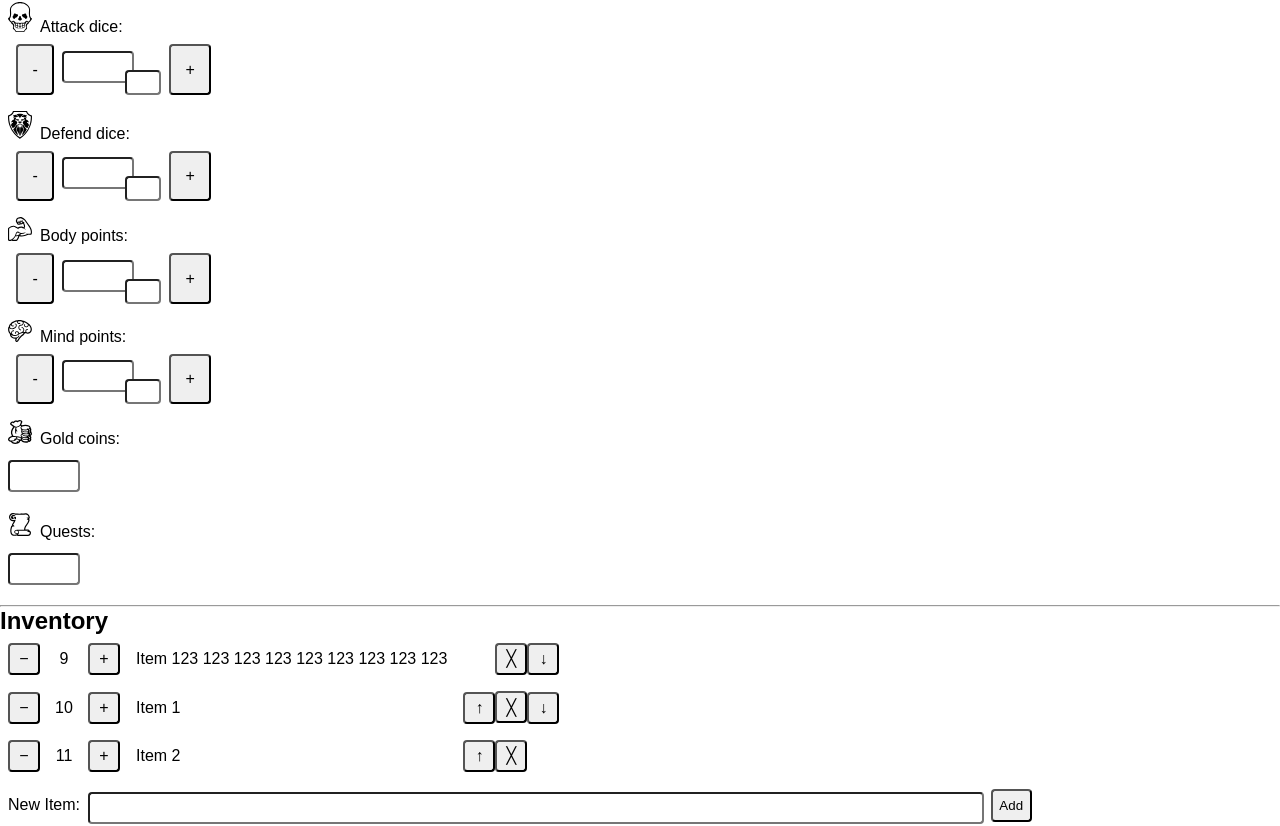
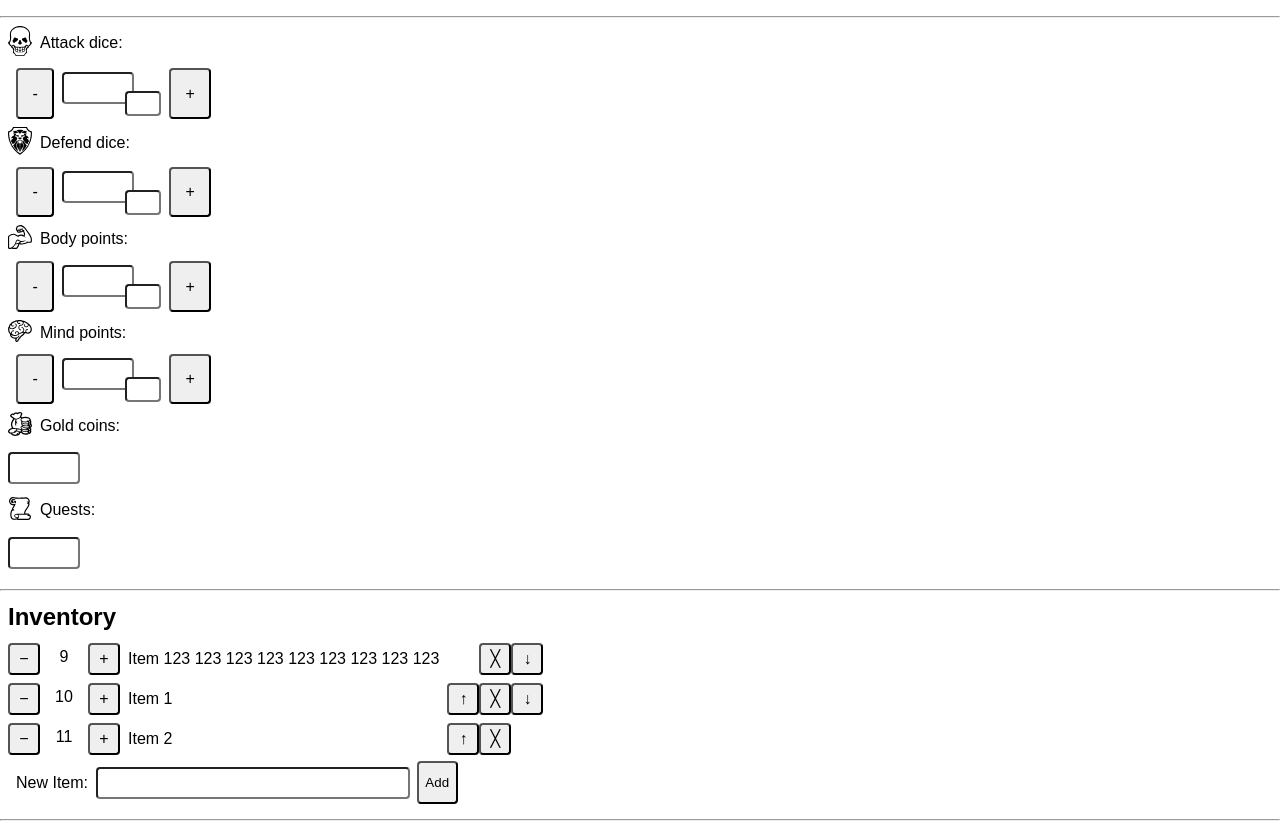
Before and after one commit to fburato/heroquest-character-sheet, a Next.js app: page / in a window 1280 px wide. Shown: the part 202-1028 px from the top of the page. Built offline with nearby package versions, Linux system fonts and the light colour scheme.

Commit message:
Complete CSS structure

```diff
--- a/src/app/components/character_sheet.tsx
+++ b/src/app/components/character_sheet.tsx
@@ -9,40 +9,42 @@ const NumericFieldWithBase: FC<{
     label: string,
 }> = ({ valueId, label }) => {
     return (
-        <div className="numericFieldWithBase numericField" id={valueId}>
-            <span className="numericFieldLabel">{label}</span>
-            <div>
+        <>
+            <div className="numericFieldLabel" id={valueId + "Label"}>
+                <span>{label}</span>
+            </div>
             <button className="minus">-</button>
-                <div className="inputs">
+            <div className="fields">
                 <input type="number" id={valueId + "Value"} name={valueId + "Value"} className="numericFieldInput" />
                 <input type="number" id={valueId + "Base"} name={valueId + "Base"} className="baseNumericFieldInput" />
             </div>
             <button className="plus">+</button>
-            </div>
-        </div>
+        </>
     )
 }
 
-const NumericField: FC<{valueId: string, label: string}> = ({valueId, label}) => {
+const NumericField: FC<{ valueId: string, label: string }> = ({ valueId, label }) => {
     return (
-        <div className="numericField" id={valueId}>
-            <span className="numericFieldLabel">{label}</span>
+        <>
+            <div className="numericFieldLabel" id={valueId + "Label"}>
+                <span>{label}</span>
+            </div>
             <div>
                 <div className="inputs">
-                <input type="number" id={valueId + "Value"} name={valueId + "Value"} className="numericFieldInput"/>
+                    <input type="number" id={valueId + "Value"} name={valueId + "Value"} className="numericFieldInput" />
                 </div>
             </div>
-        </div>
+        </>
     )
 }
 
-const Quantity: FC<{quantity: number, id: number}> = ({quantity, id}) => {
+const Quantity: FC<{ quantity: number }> = ({ quantity }) => {
     return (
-        <div className="quantity" id={"qty-" + id}>
+        <>
             <button className="minus" aria-label="Decrease">&minus;</button>
             <input type="number" className="input-box" value={quantity} />
             <button className="plus" aria-label="Increase">+</button>
-        </div>
+        </>
     )
 }
 
@@ -52,32 +54,29 @@ enum ButtonPosition {
     Last,
 }
 
-const ActionButton: FC<{position: ButtonPosition}> = ({position}) => {
+const ActionButton: FC<{ position: ButtonPosition }> = ({ position }) => {
     return (
-        <div className="actionButton">
-            <div>
-                <button className="up" aria-label="Move up" style={{visibility: (position == ButtonPosition.First ? "hidden" : "visible")}}>&#x2191;</button>
+        <>
+            <button className="up" aria-label="Move up" style={{ visibility: (position == ButtonPosition.First ? "hidden" : "visible") }}>&#x2191;</button>
             <button className="delete" aria-label="Delete">&#x2573;</button>
-                <button className="down" aria-label="Move down" style={{visibility: (position == ButtonPosition.Last ? "hidden" : "visible") }}>&#x2193;</button>
-            </div>
-        </div>
+            <button className="down" aria-label="Move down" style={{ visibility: (position == ButtonPosition.Last ? "hidden" : "visible") }}>&#x2193;</button>
+        </>
     )
 }
 
 //eslint-disable-next-line  @typescript-eslint/no-empty-object-type
-const Inventory: FC<{}> = ({}) => {
+const Inventory: FC<{}> = ({ }) => {
     return (
         <div id="inventory">
-        <ul id="inventoryList">
-            <li><Quantity quantity={9} id={0} /><div className="item">Item 123 123 123 123 123 123 123 123 123</div><ActionButton position={ButtonPosition.First}/></li>
-            <li><Quantity quantity={10} id={1} /><div className="item">Item 1</div><ActionButton position={ButtonPosition.Middle}/></li>
-            <li><Quantity quantity={11} id={2} /><div className="item">Item 2</div><ActionButton position={ButtonPosition.Last}/></li>
-        </ul>
-        <div id="newItemForm">
-            <label htmlFor="newItem">New Item:</label>
-            <input type="text" id="newItem" name="newItem" />
-            <button aria-label="Add item">Add</button>
-        </div>
+            <Quantity quantity={9} id={0} />
+            <div className="item">Item 123 123 123 123 123 123 123 123 123</div>
+            <ActionButton position={ButtonPosition.First} />
+            <Quantity quantity={10} id={1} />
+            <div className="item">Item 1</div>
+            <ActionButton position={ButtonPosition.Middle} />
+            <Quantity quantity={11} id={2} />
+            <div className="item">Item 2</div>
+            <ActionButton position={ButtonPosition.Last} />
         </div>);
 }
 
@@ -90,23 +89,31 @@ export default function CharacterSheet() {
             <section id="general">
                 <label htmlFor="characterName">Name:</label>
                 <input type="text" id="characterName" name="characterName" />
-
                 <label htmlFor="characterType">Character:</label>
                 <input type="text" id="characterType" name="characterName" />
             </section>
             <hr />
             <section id="characterValues">
+                <div id="characterValuesBase">
                     <NumericFieldWithBase valueId="attackDice" label="Attack dice:" />
                     <NumericFieldWithBase valueId="defendDice" label="Defend dice:" />
                     <NumericFieldWithBase valueId="bodyPoints" label="Body points:" />
                     <NumericFieldWithBase valueId="mindPoints" label="Mind points:" />
+                </div>
+                <div id="characterValuesFree">
                     <NumericField valueId="goldCoins" label="Gold coins:" />
                     <NumericField valueId="quests" label="Quests:" />
+                </div>
             </section>
             <hr />
-            <section id="inventory">
+            <section id="inventorySection">
                 <h1>Inventory</h1>
                 <Inventory />
+                <div id="newItemForm">
+                    <label htmlFor="newItem">New Item:</label>
+                    <input type="text" id="newItem" name="newItem" />
+                    <button aria-label="Add item">Add</button>
+                </div>
             </section>
             <hr />
             <section id="notes">
--- a/src/app/components/style.css
+++ b/src/app/components/style.css
@@ -1,8 +1,18 @@
+section {
+    margin: 0.5em;
+}
+
+h1 {
+    margin-top: 0.5em;
+    margin-bottom: 0.5em;
+}
+
 #header {
     font-size: xx-large;
 }
+
 #header::before {
-    content:url("/icons/header_axe.svg");
+    content: url("/icons/header_axe.svg");
     width: 1.5em;
     display: inline-block;
     transform: scaleX(-1) rotate(-32deg);
@@ -11,7 +21,7 @@
 }
 
 #header::after {
-    content:url("/icons/header_axe.svg");
+    content: url("/icons/header_axe.svg");
     width: 1.5em;
     display: inline-block;
     transform: rotate(-32deg);
@@ -24,27 +34,33 @@
     margin: 0.5em;
     grid-template-columns: auto 80%;
     grid-row-gap: 0.5em;
+    place-content: start left;
 }
 
 #general label {
-    margin: auto
+    margin: auto 0 auto auto;
 }
 
 
 #general input {
     margin: 0.5em;
     font-size: x-large;
-    border-radius:4px;
+    border-radius: 4px;
 }
 
-#attackDice .numericFieldLabel::before {
+#characterValues .numericFieldLabel {
+    display: flex;
+    align-items: center;
+}
+
+#attackDiceLabel::before {
     content: url("/icons/hq_skull.svg");
     display: inline-block;
     width: 1.5em;
     margin-right: .5em;
 }
 
-#defendDice .numericFieldLabel::before {
+#defendDiceLabel::before {
     content: url("/icons/hq_white_shield.svg");
     display: inline-block;
     width: 1.5em;
@@ -52,21 +68,21 @@
 }
 
 
-#bodyPoints .numericFieldLabel::before {
+#bodyPointsLabel::before {
     content: url("/icons/body_points.svg");
     display: inline-block;
     width: 1.5em;
     margin-right: .5em;
 }
 
-#mindPoints .numericFieldLabel::before {
+#mindPointsLabel::before {
     content: url("/icons/mind_points.svg");
     display: inline-block;
     width: 1.5em;
     margin-right: .5em;
 }
 
-#goldCoins .numericFieldLabel::before {
+#goldCoinsLabel::before {
     content: url("/icons/gold_coins.svg");
     display: inline-block;
     width: 1.5em;
@@ -74,7 +90,7 @@
 }
 
 
-#quests .numericFieldLabel::before {
+#questsLabel::before {
     content: url("/icons/quests_scroll.svg");
     display: inline-block;
     width: 1.5em;
@@ -88,7 +104,7 @@
 .numericFieldInput {
     display: inline-block;
     font-size: x-large;
-    border-radius:4px;
+    border-radius: 4px;
     width: 3em;
     margin-top: 0.5em;
     margin-bottom: 0.5em;
@@ -98,7 +114,7 @@
 .baseNumericFieldInput {
     display: inline-block;
     font-size: large;
-    border-radius:4px;
+    border-radius: 4px;
     width: 2em;
     vertical-align: bottom;
     margin-left: -0.5em;
@@ -109,31 +125,37 @@
     display: inline-block;
 }
 
-#characterValues .minus, #characterValues .plus {
-    cursor:pointer;
+#characterValuesBase {
+    display: grid;
+    grid-template-columns: auto auto auto;
+    place-content: center left;
+}
+
+#characterValuesBase .minus,
+#characterValuesBase .plus {
+    cursor: pointer;
     display: inline;
     padding: 0.9em;
     margin: 0.5em;
-    border-radius:4px;
+    border-radius: 4px;
     font-size: 1em;
 }
 
-#inventory ul {
-    display: table;
+#characterValues .numericFieldLabel {
+    grid-column: 1 / span 3;
 }
 
-#inventory ul li {
-    display: table-row;
+#inventory {
+    display: grid;
+    grid-template-columns: auto auto auto auto auto auto auto;
+    place-content: center left;
+    grid-row-gap: 0.5em;
 }
 
-#inventory ul li div{
-    display: table-cell;
-    padding: 0.5em;
-}
-
-#inventory .quantity button, #inventory .actionButton button {
+#inventory button,
+#inventory .actionButton button {
     cursor: pointer;
-    border-radius:4px;
+    border-radius: 4px;
     height: auto;
     width: 2em;
     height: 2em;
@@ -143,7 +165,8 @@
 
 #inventory .item {
     flex-wrap: wrap;
-    max-width: 80%;
+    max-width: 20em;
+    margin: auto .5em auto .5em;
 }
 
 
@@ -153,17 +176,7 @@
     border: none;
     font-size: 1em;
     outline: none;
-}
-
-#inventory .actionButton {
-    display: table;
-}
-
-#inventory .actionButton > div {
-    display: table-row
-}
-#inventory .actionButton > div > button {
-    display: table-cell;
+    margin: 0.3em auto auto auto;
 }
 
 /* Hide the number input spin buttons */
@@ -172,12 +185,14 @@
     -moz-appearance: textfield;
 }
 
-#characterValues input[type="number"]::-webkit-inner-spin-button, #characterValues input[type="number"]::-webkit-outer-spin-button {
+#characterValues input[type="number"]::-webkit-inner-spin-button,
+#characterValues input[type="number"]::-webkit-outer-spin-button {
     -webkit-appearance: none;
     margin: 0;
 }
 
-#inventory .input-box::-webkit-inner-spin-button, #inventory .input-box::-webkit-outer-spin-button {
+#inventory .input-box::-webkit-inner-spin-button,
+#inventory .input-box::-webkit-outer-spin-button {
     -webkit-appearance: none;
     margin: 0;
 }
@@ -189,28 +204,33 @@
 #newItemForm input {
     display: inline-block;
     font-size: x-large;
-    border-radius:4px;
-    width: 70%;
+    border-radius: 4px;
+    max-width: 20em;
     margin-top: 0.5em;
     margin-bottom: 0.5em;
     text-align: left;
 }
 
+#newItemForm {
+    display: flex;
+}
+
 #newItemForm label {
-    margin-right: .5em;
-    margin-left: .5em;
-    vertical-align: super;
+    margin: auto .5em auto .5em;
 }
 
 #newItemForm button {
     padding: 0.5em;
     margin: 0.5em;
     vertical-align: super;
-    border-radius:4px;
+    border-radius: 4px;
+}
+
+#notes {
+    display: flex;
+    flex-direction: column;
 }
 
 #notes textarea {
-    margin: 0.5em;
-    width: 95%;
-    height: 25em;
+    height: 20em;
 }
```
Also changed, not shown: src/app/page.tsx (+10 -14 lines). Lines whose indentation alone changed are shown as unchanged.
